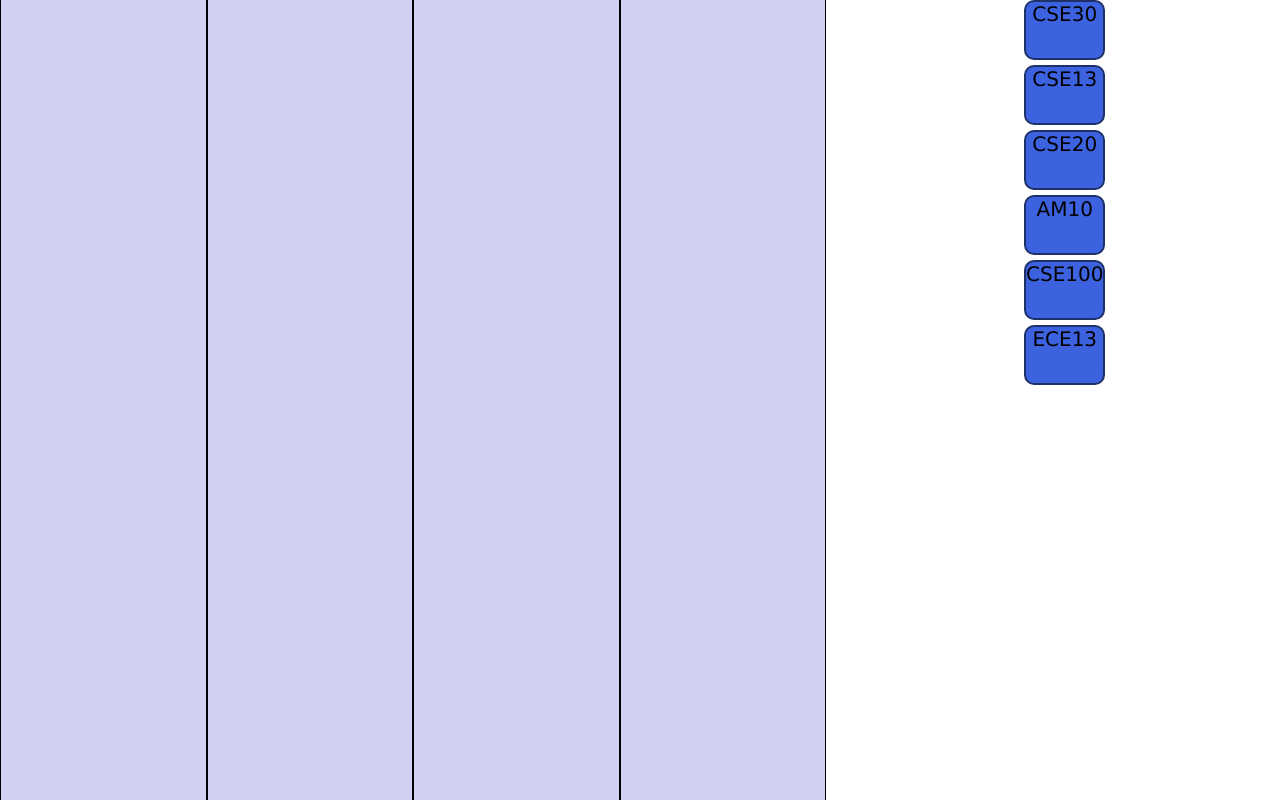
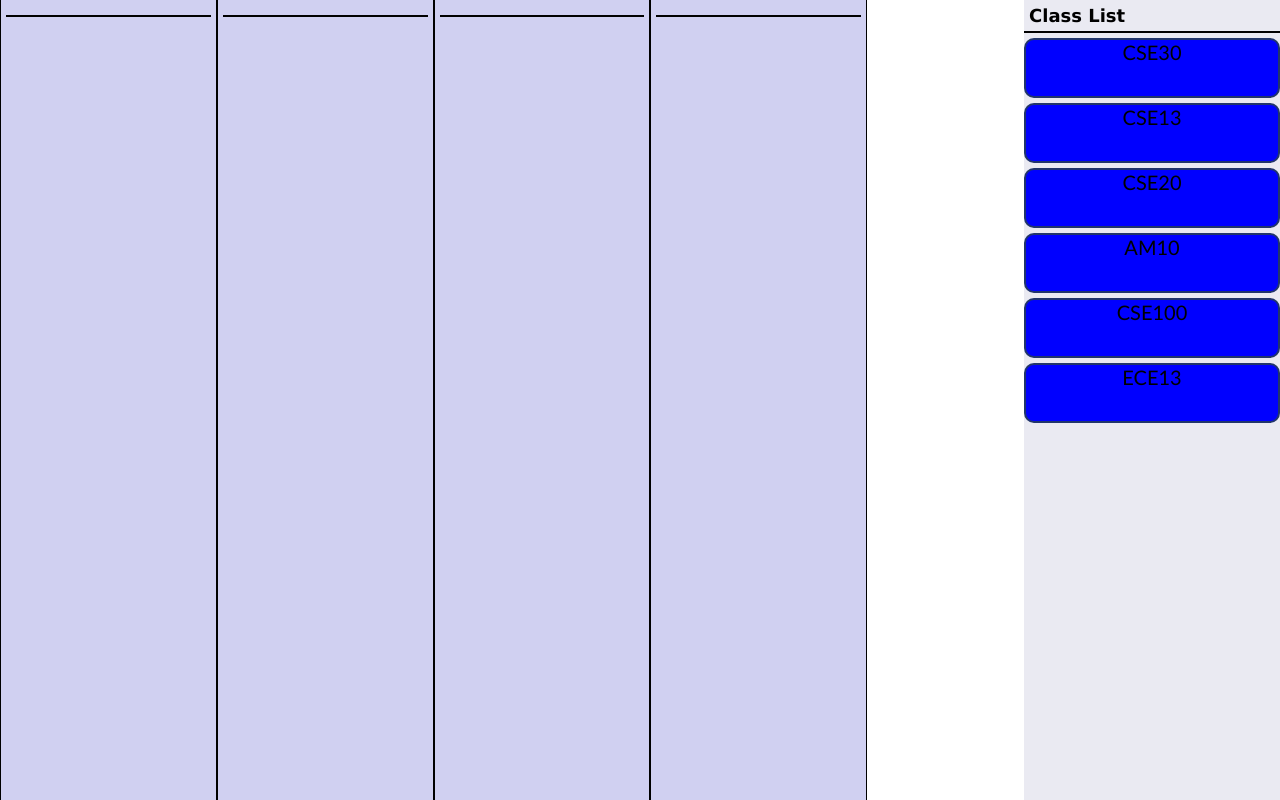
Before and after one commit to inkyant/acm-hacks, a React (Create React App) app: page / in a window 1280 px wide. Shown: the top 800 px of the page. Built offline with nearby package versions, Linux system fonts and the light colour scheme; the HTML template or start-up script is replaced by a standard one.

Commit message:
Restyling

```diff
--- a/src/DragDrop.js
+++ b/src/DragDrop.js
@@ -8,7 +8,8 @@ export default function DragDrop() {
     return (
         <>
         <div style={{width: "80%", height: "100%", display: "flex"}}>
-            <Quarter />
+            <Quarter>
+            </Quarter>
             <Quarter />
             <Quarter />
             <Quarter />
--- a/src/components/card.css
+++ b/src/components/card.css
@@ -1,15 +1,32 @@
 
 .card {
-    background-color: rgb(60, 98, 224);
+    background-color: rgb(143, 161, 223);
     border-radius: 10px;
     display: flex;
     align-items: center;
     flex-direction: column;
-    border: 2px solid rgb(30, 50, 105);
+    border: 2px solid rgb(33, 53, 108);
     margin-bottom:5px;
+}
+
+.cardBank{
+
+    width:20%;
+    background-color: rgb(234, 234, 242)
 }
 
 .title {
     font-size: 15pt;
+    font-family:'Trebuchet MS', 'Lucida Sans Unicode', 'Lucida Grande', 'Lucida Sans', Arial, sans-serif
+}
+
+.sectionTitle{
+    font-size: 18px;
     font-family:Verdana, Geneva, Tahoma, sans-serif;
+    padding: 5px;
+    font-weight: bold;
+    border-bottom: 2px solid black;
+    margin:0px;
+    border-bottom-width: 100%;
+    margin-bottom:5px;
 }
--- a/src/components/card.js
+++ b/src/components/card.js
@@ -21,7 +21,7 @@ export default function Card({title, text, id, removeCard}) {
     }))
 
     return (
-        <div className="card" ref={drag} style={{border: isDragging ? '2px solid yellow' : undefined}}>
+        <div className="card" ref={drag} style={{backgroundColor: isDragging ? 'red' : 'blue'}}>
             <div className="title">{title}</div>
             <p>{text}</p>
         </div>
--- a/src/components/cardBank.js
+++ b/src/components/cardBank.js
@@ -10,7 +10,8 @@ export default function CardBank({startCards}) {
     }
 
     return (
-        <div>
+        <div className = "cardBank">
+            <div className = "sectionTitle">Class List</div>
             {cards.map((card) => {
                 return (<Card title={card.title} id={card.id} key={card.id} removeCard={() => removeCard(card.id)} />);
             })}
--- a/src/components/classlist.css
+++ b/src/components/classlist.css
@@ -7,7 +7,7 @@
     background-color:rgb(208, 208, 241)
 }
 
-.sectiontitle{ /*this will be the css for all section titles including in quarters*/
+.sectionTitle{ /*this will be the css for all section titles including in quarters*/
     font-size: 18px;
     font-family:Verdana, Geneva, Tahoma, sans-serif;
     padding: 5px;
--- a/src/components/classlist.js
+++ b/src/components/classlist.js
@@ -1,6 +1,6 @@
 import './classlist.css'
 
-export default function Classlist({children,sectiontitle}) {
+export default function Classlist({children}) {
 
     return (
         <div className="classlist">
--- a/src/components/quarter.css
+++ b/src/components/quarter.css
@@ -1,9 +1,9 @@
 
 .quarter {
-    width: 19%;
+    width: 20%;
     height: 100%;
     border-left: 1px solid black;
     border-right: 1px solid black;
     padding: 5px;
-    background-color:rgb(208, 208, 241)
+    background-color:rgb(208, 208, 241);
 }
--- a/src/components/quarter.js
+++ b/src/components/quarter.js
@@ -6,7 +6,7 @@ import Card from "./card";
 import './quarter.css'
 
 
-export default function Quarter() {
+export default function Quarter({sectionTitle}) {
 
     const [classes, setClasses] = useState([])
     const [{isOver, canDrop}, drop] = useDrop(() => ({
@@ -34,6 +34,7 @@ export default function Quarter() {
 
     return (
         <div className="quarter" ref={drop}>
+          <div className = "sectionTitle">{sectionTitle}</div>
             {classes.map((card) => {
                 return (<Card title={card.title} id={card.id} key={card.id} removeCard={() => removeCard(card.id)} />);
             })}
```
